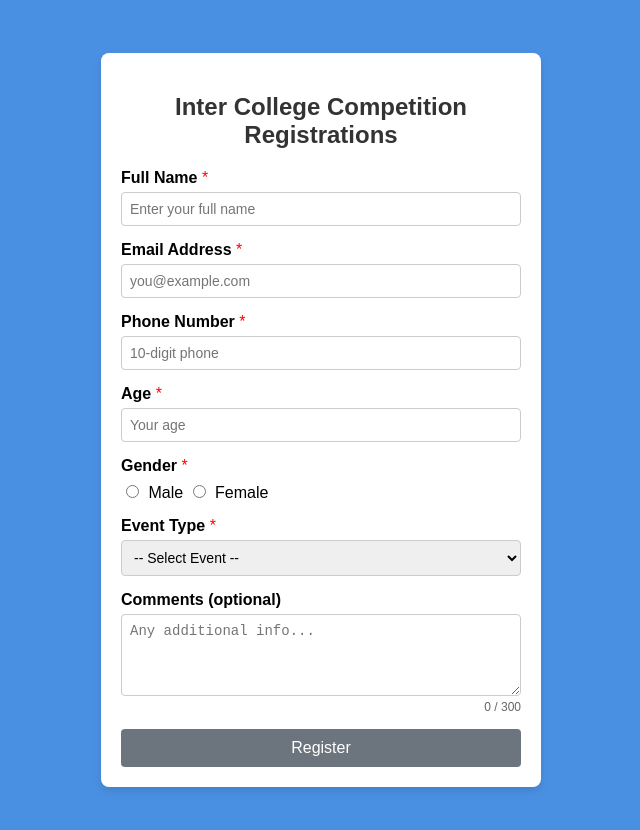
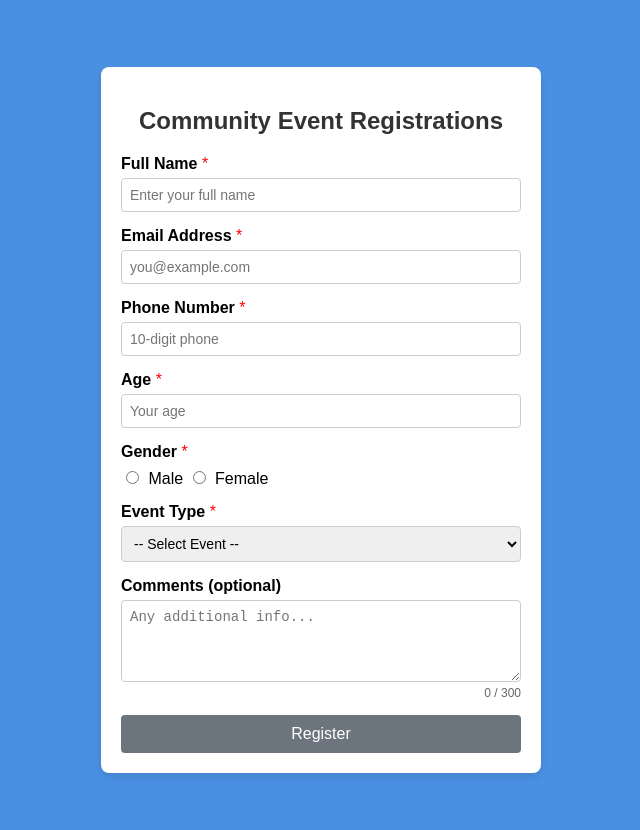
Before and after one commit to sreesairaghav/Event-Registration, a plain HTML site: page index.html in a window 1280 px wide. Shown: the whole page, without its empty margins (319-959 px from the left). Drawn offline with Linux system fonts and the light colour scheme.

Commit message:
Update index.html

```diff
--- a/index.html
+++ b/index.html
@@ -3,7 +3,7 @@
 <head>
 <meta charset="UTF-8" />
 <meta name="viewport" content="width=device-width, initial-scale=1.0" />
-<title>Inter College Competition Registrations</title>
+<title>Community Event Registrations</title>
 <style>
     body {
         font-family: Arial, sans-serif;
@@ -95,7 +95,7 @@
 <body>
 
 <form id="registrationForm" novalidate>
-    <h2>Inter College Competition Registrations</h2>
+    <h2>Community Event Registrations</h2>
 
     <label for="fullName">Full Name <span class="required">*</span></label>
     <input type="text" id="fullName" placeholder="Enter your full name" required>
```
